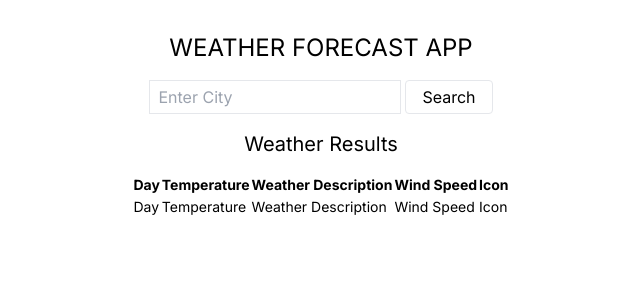
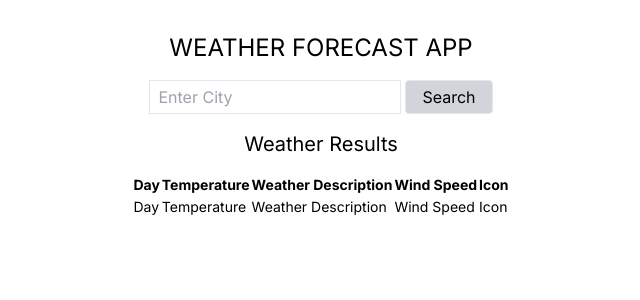
Before and after one commit to patmhando/weatherApp, a Next.js app: page / in a window 1280 px wide. Shown: the top 300 px of the page, without its empty margins (319-959 px from the left). Built offline with nearby package versions, Linux system fonts and the light colour scheme.

Commit message:
functions to handle input

```diff
--- a/pages/index.tsx
+++ b/pages/index.tsx
@@ -1,3 +1,4 @@
+import { useState } from 'react';
 import { NextPage } from 'next';
 import { Inter } from 'next/font/google';
 
@@ -7,6 +8,16 @@ import TempResults from '@/components/TempResults';
 const inter = Inter({ subsets: ['latin'] });
 
 const Home: NextPage = () => {
+  const [search, setSearch] = useState('');
+
+  const handleSearch = (e: any) => {
+    setSearch(e.target.value);
+  };
+
+  const handleResults = () => {
+    setSearch('');
+  };
+
   return (
     <main
       className={`${inter.className} my-8 flex flex-col justify-center items-center gap-4`}
@@ -18,10 +29,17 @@ const Home: NextPage = () => {
             type="text"
             placeholder="Enter City"
             name="search"
+            value={search}
+            onChange={handleSearch}
             className="outline-none"
           />
         </label>
-        <button className="border px-4 py-1 rounded">Search</button>
+        <button
+          onClick={handleResults}
+          className="border px-4 py-1 rounded bg-gray-300 hover:bg-gray-400 active:bg-gray-500"
+        >
+          Search
+        </button>
       </div>
       <h3 className="text-xl">Weather Results</h3>
       <table className="">
```
